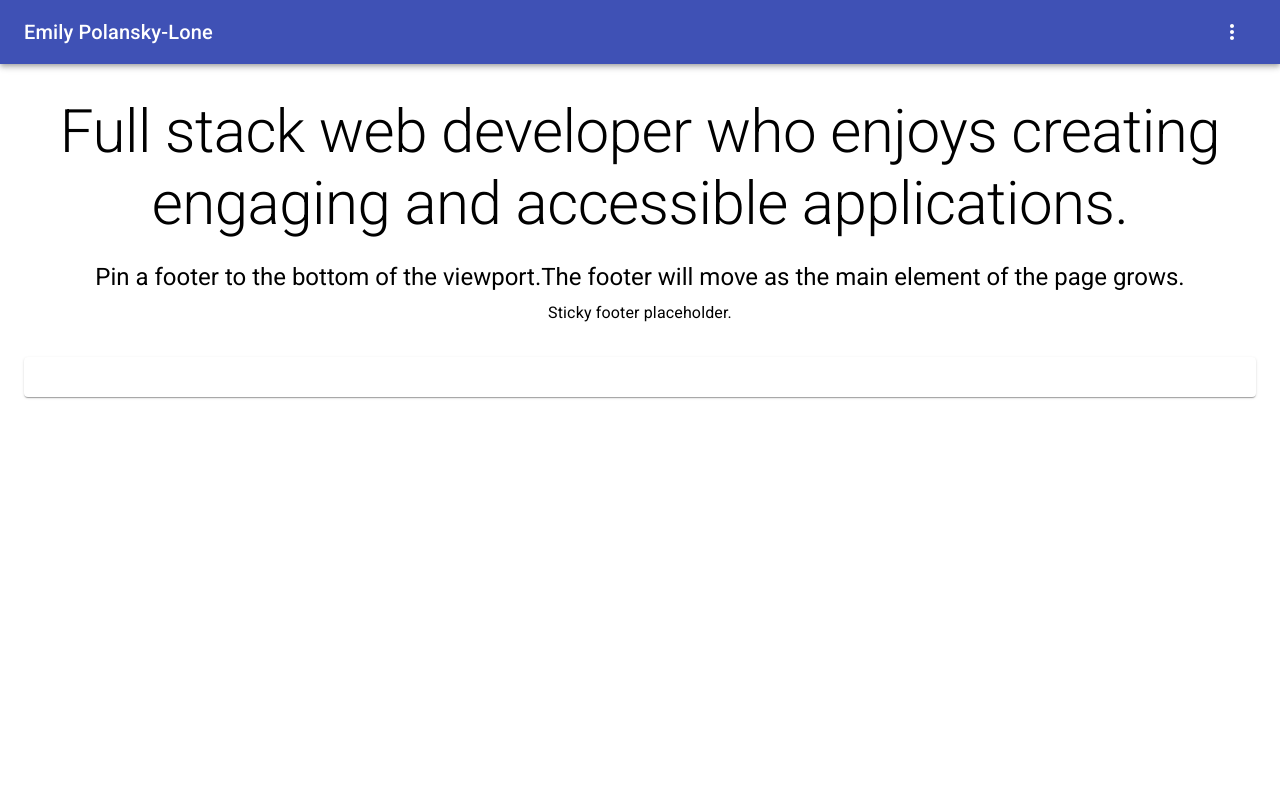
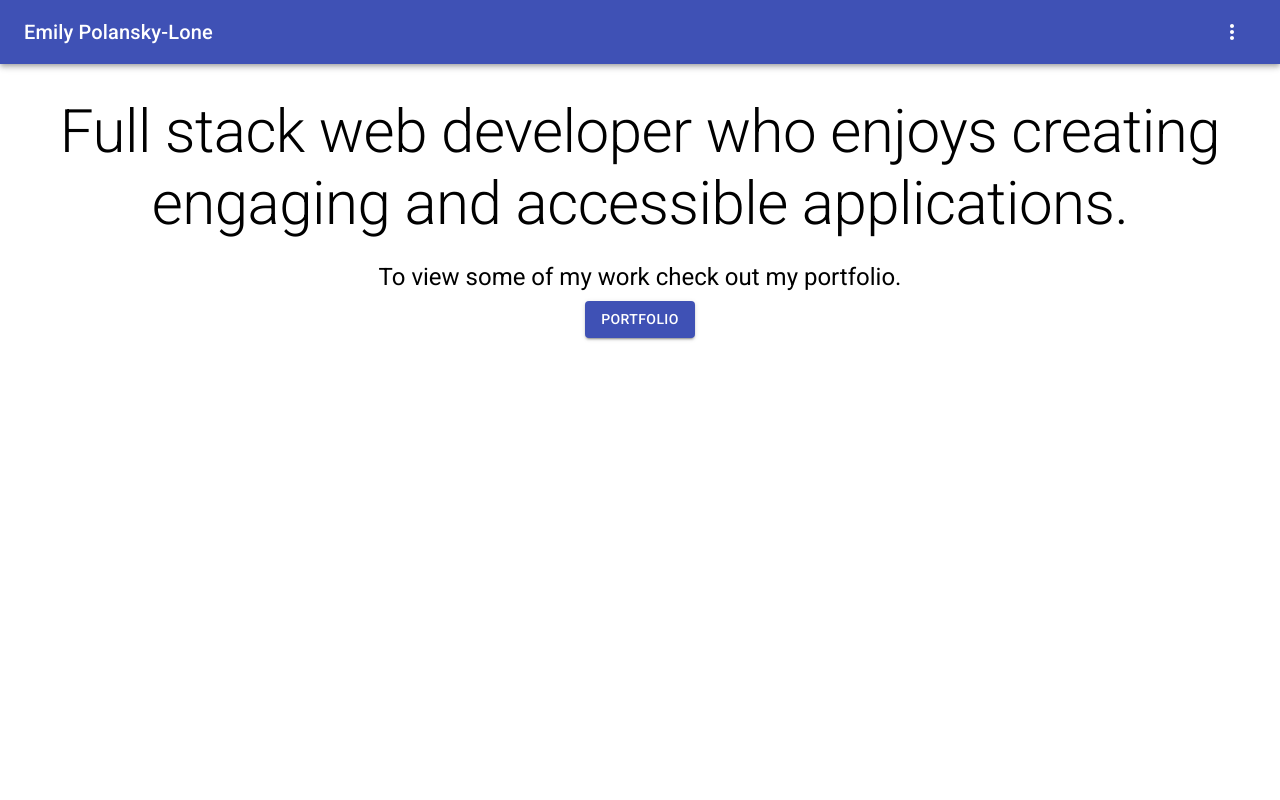
Before and after one commit to emilypo89/Portfolio, a React (Create React App) app: page / in a window 1280 px wide. Shown: the top 800 px of the page. Built offline with nearby package versions, Linux system fonts and the light colour scheme.

Commit message:
update description

```diff
--- a/src/components/Description.js
+++ b/src/components/Description.js
@@ -1,9 +1,7 @@
 import React from 'react';
 import { makeStyles } from '@material-ui/core/styles';
-import Paper from '@material-ui/core/Paper';
 import Typography from '@material-ui/core/Typography';
-import Card from '@material-ui/core/Card';
-import CardContent from '@material-ui/core/CardContent';
+import Button from '@material-ui/core/Button';
 import Container from '@material-ui/core/Container';
 
 const useStyles = makeStyles((theme) => ({
@@ -11,11 +9,6 @@ const useStyles = makeStyles((theme) => ({
     display: 'flex',
     flexWrap: 'wrap',
     marginTop: theme.spacing(4),
-    '& > *': {
-    //   margin: theme.spacing(1),
-    //   width: theme.spacing(16),
-      // height: theme.spacing(50),
-    },
   },
 }));
 
@@ -29,14 +22,11 @@ export default function Description() {
         Full stack web developer who enjoys creating engaging and accessible applications.
         </Typography>
         <Typography variant="h5" component="h2" gutterBottom>
-          {'Pin a footer to the bottom of the viewport.'}
-          {'The footer will move as the main element of the page grows.'}
+          {'To view some of my work check out my portfolio.'}
         </Typography>
-        <Typography variant="body1">Sticky footer placeholder.</Typography>
-        <Card className={classes.root}>
-          <CardContent href="../assets/images/">
-          </CardContent>
-        </Card>
+        <Button variant="contained" color="primary">
+          Portfolio
+        </Button>
       </Container>
     </div>
   );
```
